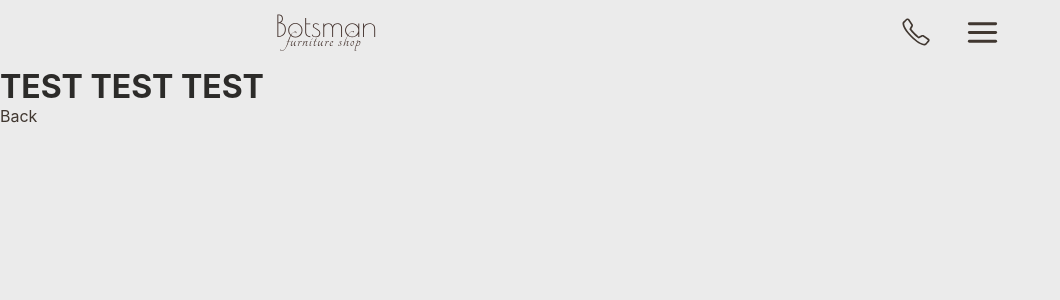
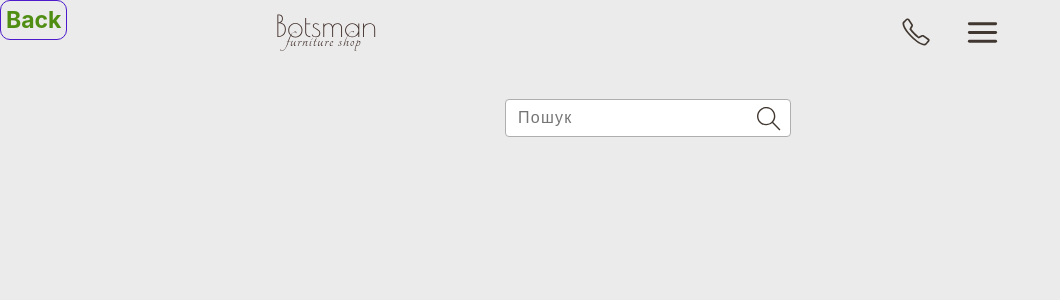
Before and after one commit to Tanya8135/botsman-test, a React (Create React App) app: page /botsman-test/catalog in a window 1280 px wide. Shown: the top 300 px of the page, without its empty margins (0-1060 px from the left). Built offline with nearby package versions, Linux system fonts and the light colour scheme.

Commit message:
add Search component

```diff
--- a/src/pages/Catalog/Catalog.jsx
+++ b/src/pages/Catalog/Catalog.jsx
@@ -1,12 +1,18 @@
-// import Header from "components/Header/Header"
-import { NavLink } from "react-router-dom"
+import { NavLink } from "react-router-dom";
+
+import Search from "./Search";
+
+import css from "./Catalog.module.css";
 
 export default function Catalog() {
-    return (
-        <div>
-            {/* <Header /> */}
-            <h1>TEST TEST TEST</h1>
-            <NavLink to="/">Back</NavLink>
-        </div>
-    )
+  return (
+    <div>
+      {/* for deletion */}
+      <NavLink to="/" className={css.catalogBtnBack}>
+        Back
+      </NavLink>
+
+      <Search />
+    </div>
+  );
 }
--- /dev/null
+++ b/src/pages/Catalog/Catalog.module.css
@@ -0,0 +1,11 @@
+.catalogBtnBack {
+    position: absolute;
+    top: 0;
+    left: 0;
+  font-size: 23px;
+  color: rgb(80, 142, 19);
+  font-weight: 700;
+  border: 1px solid rgb(76, 25, 205);
+  border-radius: 10px;
+  padding: 5px;
+}
--- /dev/null
+++ b/src/pages/Catalog/Search/Search.jsx
@@ -0,0 +1,29 @@
+import { TfiSearch } from "react-icons/tfi";
+
+import css from "./Search.module.css";
+
+function Search() {
+  return (
+    <div>
+      <section className={css.search}>
+        <div className={css.serachContainer}>
+          <form className={css.searchForm} id="search-form">
+            <input
+              className={css.searchForm__input}
+              type="text"
+              name="searchQuery"
+              autocomplete="off"
+              placeholder="Пошук"
+            />
+
+            <button type="submit" className={css.searchForm__btn}>
+              <TfiSearch className={css.searchIcon} />
+            </button>
+          </form>
+        </div>
+      </section>
+    </div>
+  );
+}
+
+export default Search;
--- /dev/null
+++ b/src/pages/Catalog/Search/Search.module.css
@@ -0,0 +1,44 @@
+.serachContainer {
+  padding: 32px 0 60px 0;
+}
+
+.searchForm {
+  position: relative;
+  display: flex;
+  align-items: center;
+  margin: 0 auto;
+  max-width: 270px;
+}
+.searchForm__input {
+  font-size: 16px;
+  line-height: 1.1;
+  letter-spacing: 0.08em;
+  font-weight: 400;
+  min-width: 270px;
+  min-height: 34px;
+  color: #2c2b29;
+  padding-left: 12px;
+  border: 1px solid #aeaeae;
+  border-radius: 4px;
+  outline: none;
+
+  &:focus {
+    border: 1px solid #403730;
+  }
+}
+.searchForm__btn {
+  position: absolute;
+  right: 0;
+
+  max-width: 24px;
+  max-height: 24px;
+  background-color: transparent;
+  border: none;
+  fill: #403730;
+}
+
+.searchIcon {
+  min-width: 24px;
+  min-height: 24px;
+  color: #403730;
+}
--- /dev/null
+++ b/src/pages/Catalog/Search/index.js
@@ -0,0 +1 @@
+export { default } from './Search'
```
